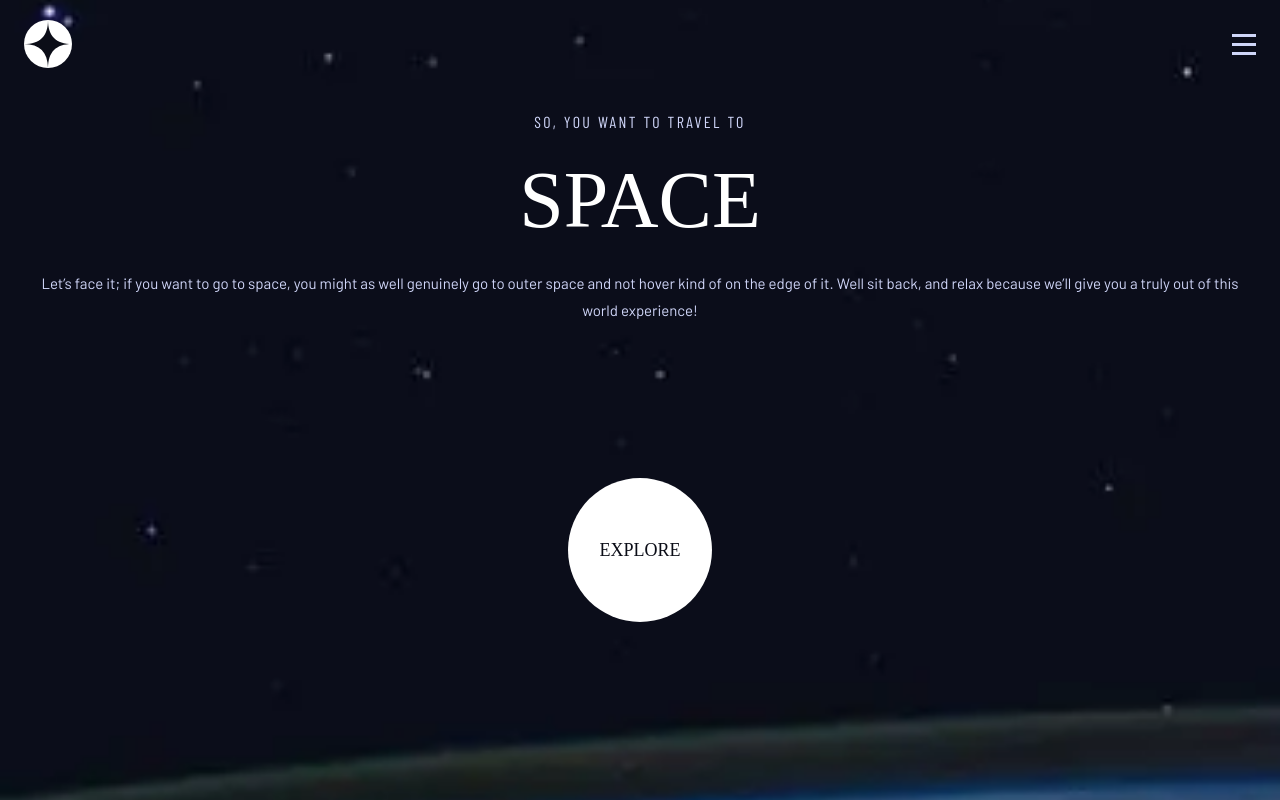
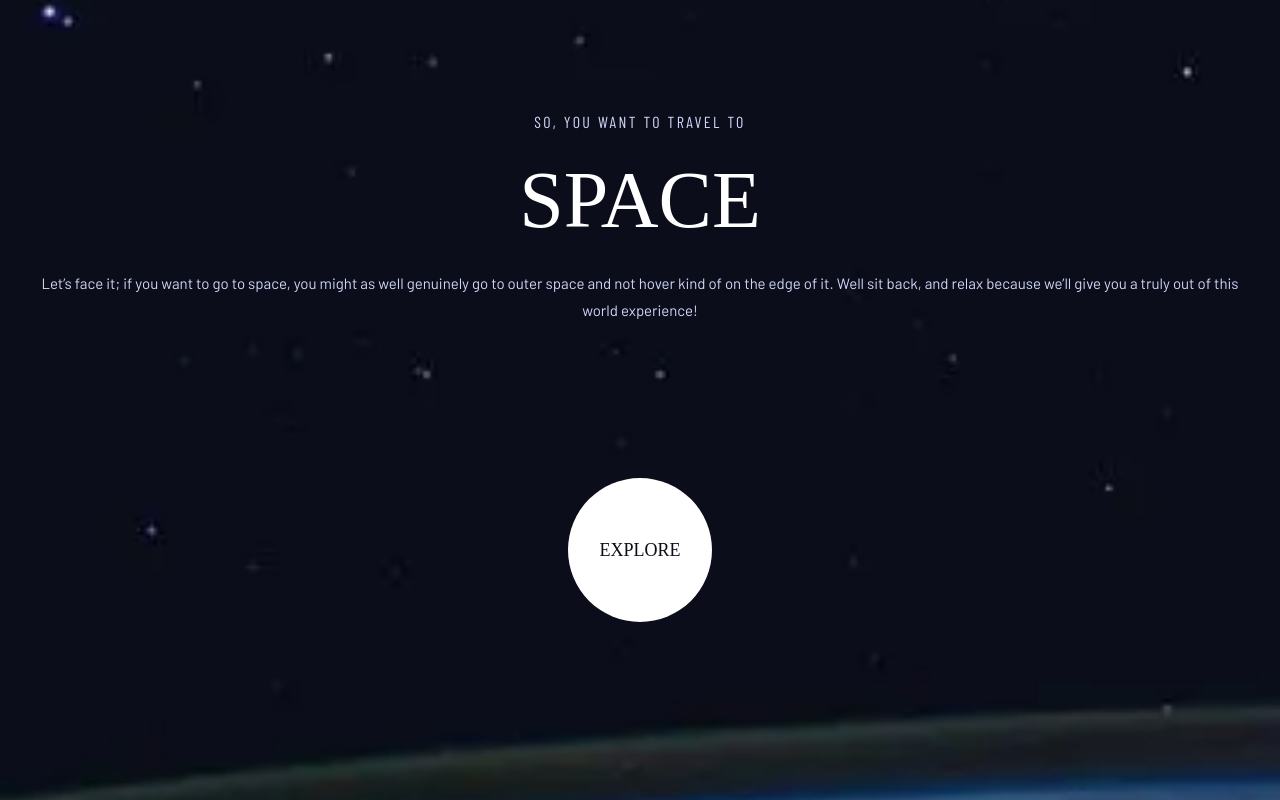
Before and after one commit to vyacheslav-piskun/kata-space-tourism, a Gatsby site: page / in a window 1280 px wide. Built offline with nearby package versions, Linux system fonts and the light colour scheme; Gatsby itself is replaced by a stand-in of ours; a web font is replaced by a local one.

Commit message:
add all routes with base components styles

```diff
--- a/src/components/Layout/Layout.jsx
+++ b/src/components/Layout/Layout.jsx
@@ -2,6 +2,8 @@ import React from 'react';
 import { useTransition, animated } from '@react-spring/web';
 import { useLocation } from '@gatsbyjs/reach-router';
 import {withPrefix} from "gatsby";
+
+import * as styles from './Layout.module.scss'
 
 const Layout = ({ children }) => {
 	const location = useLocation();
@@ -24,7 +26,7 @@ const Layout = ({ children }) => {
 	return (
 		<>
 			{transitions((style, item) => (
-				<animated.div style={style}>
+				<animated.div style={style} className={styles.wrapper}>
 					{item}
 				</animated.div>
 			))}
--- a/src/components/Layout/Layout.module.scss
+++ b/src/components/Layout/Layout.module.scss
@@ -1,3 +1,3 @@
 .wrapper {
-  display: block;
+  width: 100%;
 }
--- /dev/null
+++ b/src/components/routes/Crew/Crew.module.scss
@@ -0,0 +1,40 @@
+.wrapper {
+  width: 100%;
+  min-height: 100svh;
+  position: absolute;
+  display: flex;
+  flex-direction: column;
+}
+
+.bgImage {
+  position: fixed;
+  top:0;
+  left: 0;
+  width: 100%;
+  height: 100%;
+  object-fit: cover;
+}
+
+.container {
+  flex-grow: 1;
+  padding: calc(8.8rem + 2.4rem) 2.4rem 2.4rem;
+  display: flex;
+  flex-direction: column;
+  position: relative;
+  z-index: 1;
+}
+
+.headline {
+  margin-bottom: 2.4rem;
+  display: flex;
+  flex-direction: column;
+  align-items: center;
+  &Destination {
+    display: block;
+    color: var(--c-snow);
+  }
+}
+
+.description {
+  color: var(--c-main-light);
+}
--- /dev/null
+++ b/src/components/routes/Crew/index.js
@@ -0,0 +1 @@
+export {default} from './Crew';
--- /dev/null
+++ b/src/components/routes/Destination/Destination.module.scss
@@ -0,0 +1,40 @@
+.wrapper {
+  width: 100%;
+  min-height: 100svh;
+  position: absolute;
+  display: flex;
+  flex-direction: column;
+}
+
+.bgImage {
+  position: fixed;
+  top:0;
+  left: 0;
+  width: 100%;
+  height: 100%;
+  object-fit: cover;
+}
+
+.container {
+  flex-grow: 1;
+  padding: calc(8.8rem + 2.4rem) 2.4rem 2.4rem;
+  display: flex;
+  flex-direction: column;
+  position: relative;
+  z-index: 1;
+}
+
+.headline {
+  margin-bottom: 2.4rem;
+  display: flex;
+  flex-direction: column;
+  align-items: center;
+  &Destination {
+    display: block;
+    color: var(--c-snow);
+  }
+}
+
+.description {
+  color: var(--c-main-light);
+}
--- /dev/null
+++ b/src/components/routes/Destination/index.js
@@ -0,0 +1 @@
+export {default} from './Destination';
--- /dev/null
+++ b/src/components/routes/Home/Home.jsx
@@ -0,0 +1,38 @@
+import React from 'react';
+import {Link} from "gatsby";
+
+import {FONT_TYPES, Typography} from "../../Typography";
+
+import * as styles from './Home.module.scss';
+import homeBgImage from "../../../assets/home/background-home-mobile.webp";
+
+const Home = () => {
+	return (
+		<div className={styles.wrapper}>
+			<img src={homeBgImage} alt="planet" className={styles.bgImage}/>
+			<div className={styles.container}>
+				<p className={styles.headline}>
+					<Typography type={FONT_TYPES.text_preset_6} center className={styles.headlineIntro}>
+						SO, YOU WANT TO TRAVEL TO
+					</Typography>
+					<Typography type={FONT_TYPES.text_preset_1} center className={styles.headlineDestination}>SPACE</Typography>
+				</p>
+				<Typography type={FONT_TYPES.text_preset_9} htmlTag="p" center className={styles.description}>
+					Let’s face it; if you want to go to space, you might as well genuinely go to
+					outer space and not hover kind of on the edge of it. Well sit back, and relax because
+					we’ll give you a truly out of this world experience!
+				</Typography>
+				<div className={styles.linkWrapper}>
+					<Link to="/destination" className={styles.link}>
+						<Typography type={FONT_TYPES.text_preset_4} className={styles.linkText}>
+							explore
+						</Typography>
+					</Link>
+				</div>
+			</div>
+		</div>
+
+	);
+};
+
+export default Home;
--- /dev/null
+++ b/src/components/routes/Home/Home.module.scss
@@ -0,0 +1,82 @@
+.wrapper {
+  min-height: 100svh;
+  position: absolute;
+  display: flex;
+  flex-direction: column;
+}
+
+.bgImage {
+  position: fixed;
+  top:0;
+  left: 0;
+  width: 100%;
+  height: 100%;
+  object-fit: cover;
+}
+
+.container {
+  flex-grow: 1;
+  padding: calc(8.8rem + 2.4rem) 2.4rem 2.4rem;
+  display: flex;
+  flex-direction: column;
+  position: relative;
+  z-index: 1;
+}
+
+.headline {
+  margin-bottom: 2.4rem;
+  display: flex;
+  flex-direction: column;
+  align-items: center;
+
+  &Intro {
+    margin-bottom: 2.4rem;
+    display: block;
+    color: var(--c-main-light);
+  }
+
+  &Destination {
+    display: block;
+    color: var(--c-snow);
+  }
+}
+
+.description {
+  color: var(--c-main-light);
+}
+
+.linkWrapper {
+  padding: 2.4rem;
+  flex-grow: 1;
+  display: flex;
+  flex-direction: column;
+  justify-content: center;
+  align-items: center;
+}
+
+.link {
+  width: 14.4rem;
+  height: 14.4rem;
+  display: flex;
+  justify-content: center;
+  align-items: center;
+  border-radius: 50%;
+  box-shadow: 0 0 0 8.8rem transparent;
+  text-transform: uppercase;
+  background-color: var(--c-snow);
+  cursor: pointer;
+  transition: box-shadow var(--tr-medium);
+
+  &Text {
+    color: var(--c-main);
+    transition: opacity var(--tr-medium);
+  }
+
+  &:hover {
+    box-shadow: 0 0 0 8.8rem var(--c-snow-opacity-light)
+  }
+
+  &:hover &Text {
+    opacity: 0.5;
+  }
+}
--- /dev/null
+++ b/src/components/routes/Home/index.js
@@ -0,0 +1 @@
+export {default} from './Home';
--- /dev/null
+++ b/src/components/routes/Technology/Technology.module.scss
@@ -0,0 +1,40 @@
+.wrapper {
+  width: 100%;
+  min-height: 100svh;
+  position: absolute;
+  display: flex;
+  flex-direction: column;
+}
+
+.bgImage {
+  position: fixed;
+  top:0;
+  left: 0;
+  width: 100%;
+  height: 100%;
+  object-fit: cover;
+}
+
+.container {
+  flex-grow: 1;
+  padding: calc(8.8rem + 2.4rem) 2.4rem 2.4rem;
+  display: flex;
+  flex-direction: column;
+  position: relative;
+  z-index: 1;
+}
+
+.headline {
+  margin-bottom: 2.4rem;
+  display: flex;
+  flex-direction: column;
+  align-items: center;
+  &Destination {
+    display: block;
+    color: var(--c-snow);
+  }
+}
+
+.description {
+  color: var(--c-main-light);
+}
--- /dev/null
+++ b/src/components/routes/Technology/index.js
@@ -0,0 +1 @@
+export {default} from './Technology';
--- a/src/pages/index.js
+++ b/src/pages/index.js
@@ -1,10 +1,8 @@
 import React from "react"
 
-import App from "../components/App";
+import Home from "../components/routes/Home";
 
-const IndexPage = () => {
-  return <App />
-}
+const IndexPage = () => <Home />
 
 export default IndexPage
 
```
Also changed, not shown: src/components/routes/Crew/Crew.jsx (added, +25 -0 lines), src/components/routes/Destination/Destination.jsx (added, +25 -0 lines), src/components/routes/Technology/Technology.jsx (added, +25 -0 lines), src/pages/crew.js (+2 -12 lines), src/pages/destination.js (+2 -10 lines), src/pages/technology.js (+2 -12 lines).
